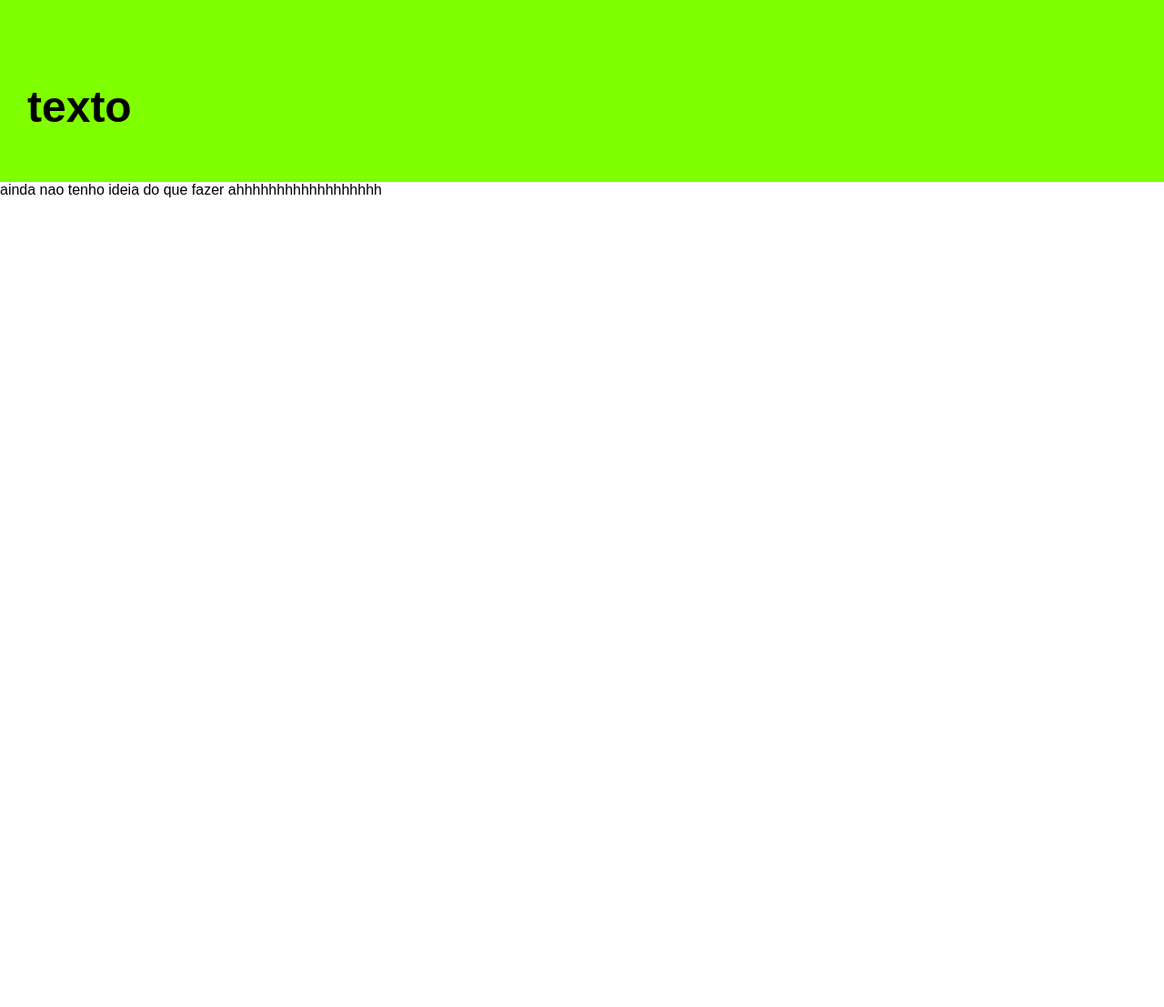
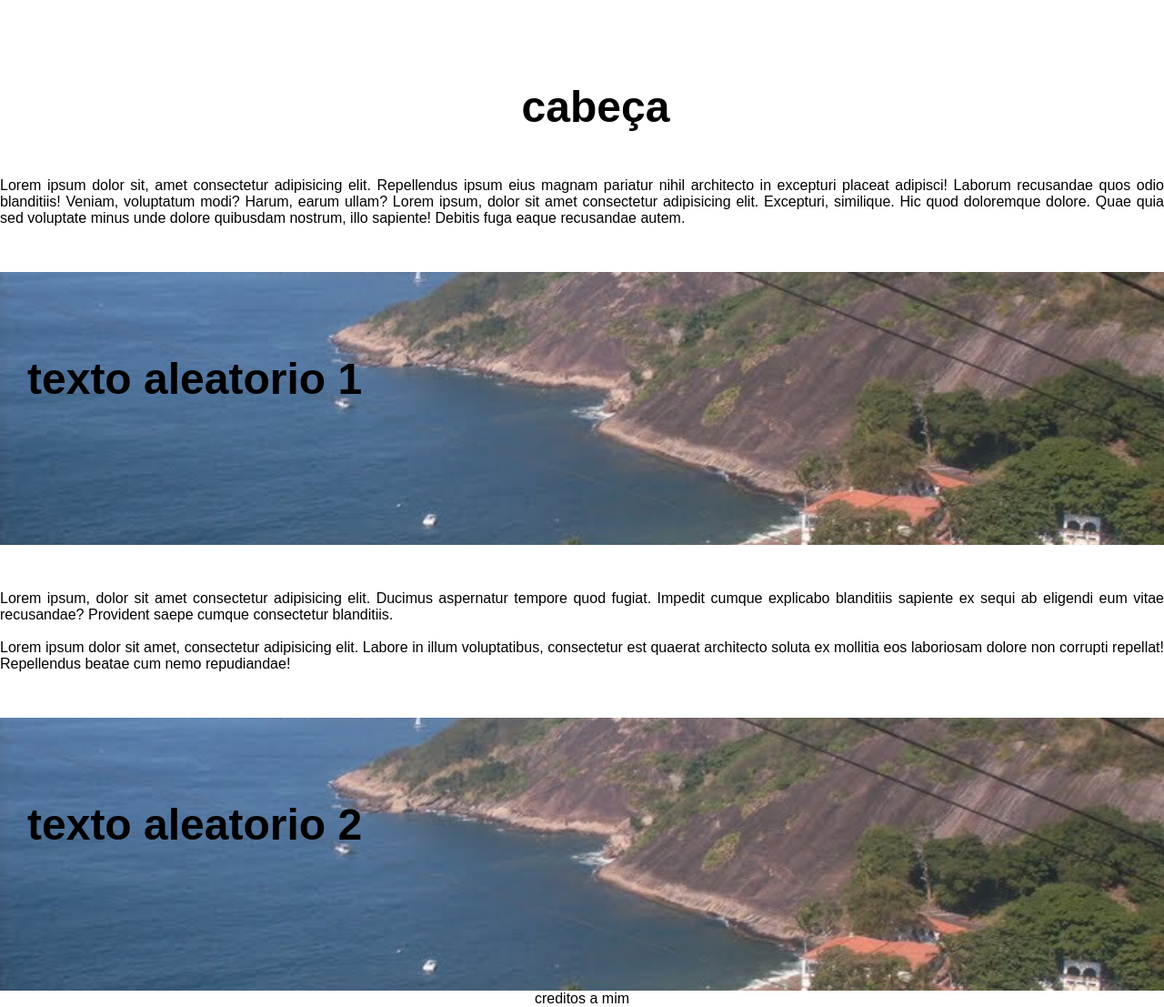
Before and after one commit to GabrielaSilvaz/Brincando, a plain HTML site: page teste_1/index.html in a window 1280 px wide. Shown: the whole page at 91% size. Before the commit the page ends 800 px from the top, so only its background shows below. Drawn offline with Linux system fonts and the light colour scheme.

Commit message:
ohhh my shaylaaah

```diff
--- a/teste_1/index.html
+++ b/teste_1/index.html
@@ -4,19 +4,32 @@
     <meta charset="UTF-8">
     <meta name="viewport" content="width=device-width, initial-scale=1.0">
     <link rel="stylesheet" href="style.css">
-    <link rel="stylesheet" href="script.js">
     <title>TESTE | 1</title>
 </head>
 <body>
-    <header class="fundo">
-        <h1>texto</h1>
+    <header>
+        <h1>cabeça</h1>
     </header>
 
     <main>
-        <section>
-            ainda nao tenho ideia do que fazer ahhhhhhhhhhhhhhhhhh
+        <section class="conteudo">
+            <p>Lorem ipsum dolor sit, amet consectetur adipisicing elit. Repellendus ipsum eius magnam pariatur nihil architecto in excepturi placeat adipisci! Laborum recusandae quos odio blanditiis! Veniam, voluptatum modi? Harum, earum ullam? Lorem ipsum, dolor sit amet consectetur adipisicing elit. Excepturi, similique. Hic quod doloremque dolore. Quae quia sed voluptate minus unde dolore quibusdam nostrum, illo sapiente! Debitis fuga eaque recusandae autem.</p>
+        </section>
+        <section class="parallax">
+            <h1>texto aleatorio 1</h1>
+        </section>
+        <section class="conteudo">
+            <p>Lorem ipsum, dolor sit amet consectetur adipisicing elit. Ducimus aspernatur tempore quod fugiat. Impedit cumque explicabo blanditiis sapiente ex sequi ab eligendi eum vitae recusandae? Provident saepe cumque consectetur blanditiis.</p>
+            <br>
+            <p>Lorem ipsum dolor sit amet, consectetur adipisicing elit. Labore in illum voluptatibus, consectetur est quaerat architecto soluta ex mollitia eos laboriosam dolore non corrupti repellat! Repellendus beatae cum nemo repudiandae!</p>
+        </section>
+        <section class="parallax">
+            <h1>texto aleatorio 2</h1>
         </section>
     </main>
 
+    <footer>
+        <p>creditos a mim</p>
+    </footer>
 </body>
 </html>
--- a/teste_1/style.css
+++ b/teste_1/style.css
@@ -9,13 +9,32 @@ body{
     font-family: Arial, Helvetica, sans-serif;
 }
 
-.fundo{
-    background-color: chartreuse;
-    height: 200px;
+h1{
+    font-size: 3em;
+    padding: 90px 0px 0px 30px;
+}
+
+header h1{
+    text-align: center;
+}
+
+.parallax{
+    background: url(/img/00034.jpg) no-repeat center center;
+    background-size: cover;
+    height: 300px;
     background-attachment: fixed;
 }
 
-header h1{
-    font-size: 3em;
-    padding: 90px 0px 0px 30px;
+.conteudo{
+    margin: 50px 0px 50px 0px;
+    text-align: justify;
 }
+
+.conteudo h1{
+    box-shadow: 5px 5px 5px rgba(0, 0, 0, 0.307);
+}
+
+footer{
+    text-align: center;
+    font: bolder;
+}
```
Also changed, not shown: img/00034.jpg (added), teste_1/script.js (deleted).
